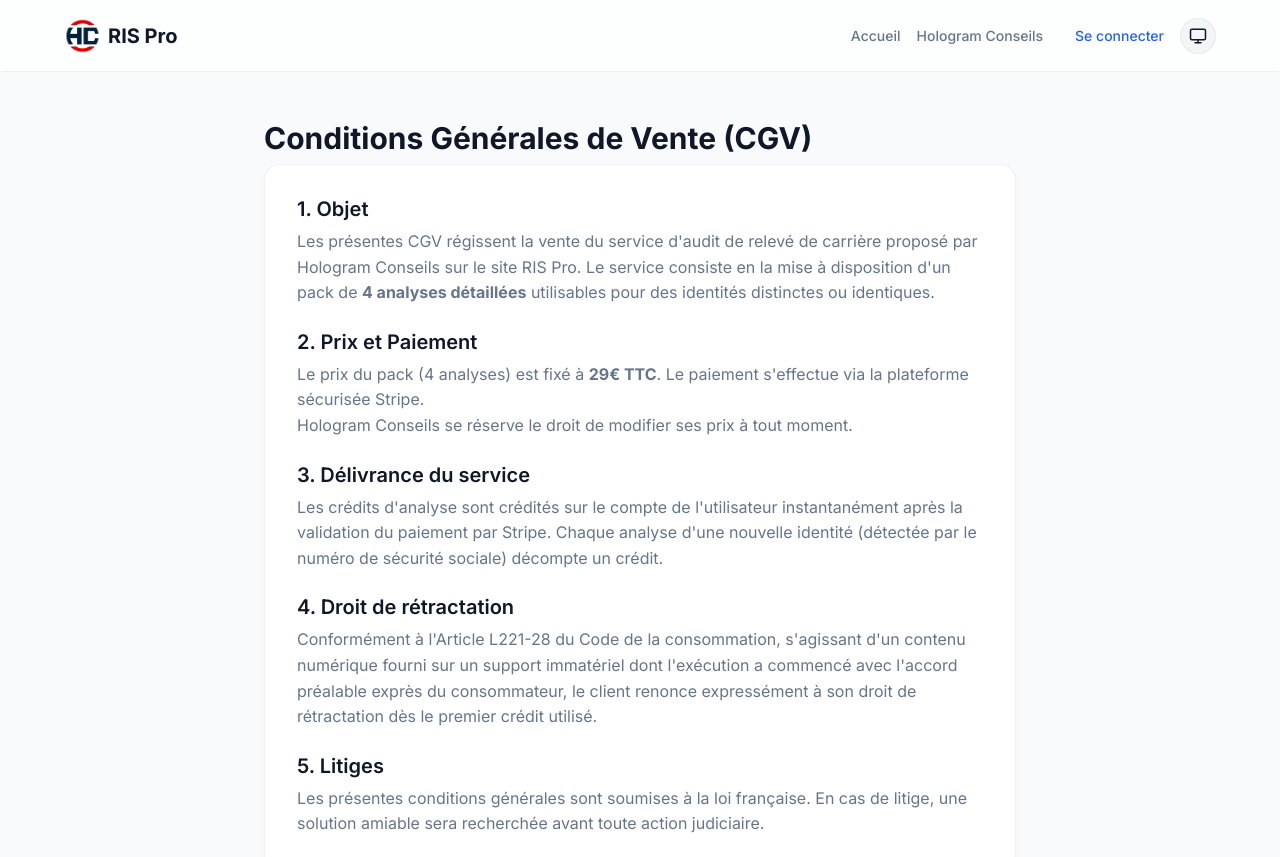
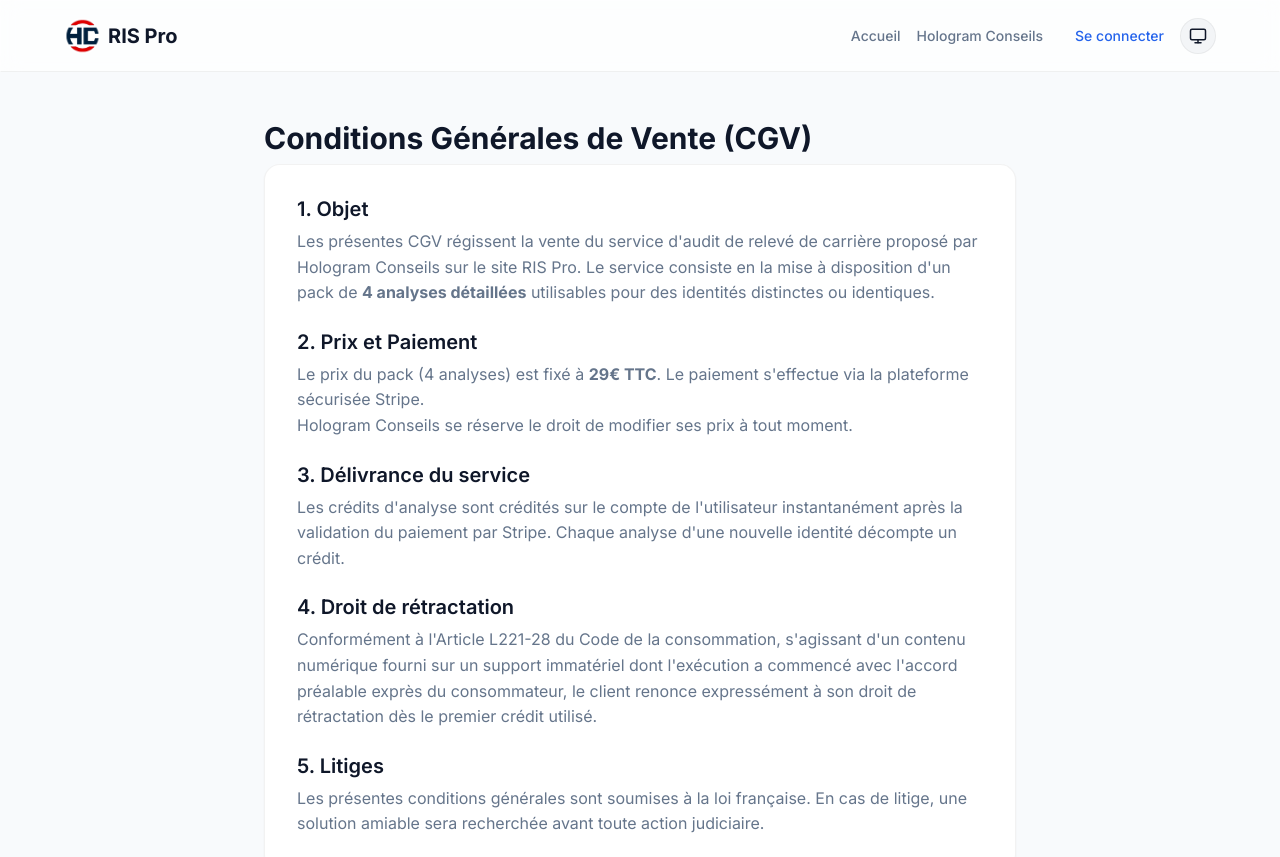
Before and after one commit to hologramconseils/ris-pro, a React (Vite) app: page /cgv in a window 1280 px wide. Shown: the top 857 px of the page. Built offline with nearby package versions, Linux system fonts and the light colour scheme; no server answers.

Commit message:
docs: update legal and security texts

```diff
--- a/src/pages/CGV.jsx
+++ b/src/pages/CGV.jsx
@@ -26,7 +26,7 @@ export default function CGV() {
         <section>
           <h2 className="text-xl font-semibold mb-2">3. Délivrance du service</h2>
           <p className="text-muted">
-            Les crédits d'analyse sont crédités sur le compte de l'utilisateur instantanément après la validation du paiement par Stripe. Chaque analyse d'une nouvelle identité (détectée par le numéro de sécurité sociale) décompte un crédit.
+            Les crédits d'analyse sont crédités sur le compte de l'utilisateur instantanément après la validation du paiement par Stripe. Chaque analyse d'une nouvelle identité décompte un crédit.
           </p>
         </section>
 
--- a/src/pages/Securite.jsx
+++ b/src/pages/Securite.jsx
@@ -25,7 +25,7 @@ export default function Securite() {
         <section>
           <h2 className="text-xl font-semibold mb-2">3. Purge Automatique</h2>
           <p className="text-muted">
-            Le cœur de notre dispositif de sécurité repose sur la non-conservation. Les documents originaux (PDF) sont automatiquement et irrémédiablement effacés de nos serveurs de stockage sous <strong>48 heures</strong>. Seuls les résultats de l'analyse restent accessibles sur votre compte.
+            Le cœur de notre dispositif de sécurité repose sur la non-conservation. Les documents originaux (PDF) sont automatiquement et irrémédiablement effacés de nos serveurs de stockage sous <strong>48 heures</strong>. Nous vous invitons à télécharger une copie de votre analyse directement sur votre terminal afin de pouvoir y accéder ultérieurement et à tout moment.
           </p>
         </section>
 
```
